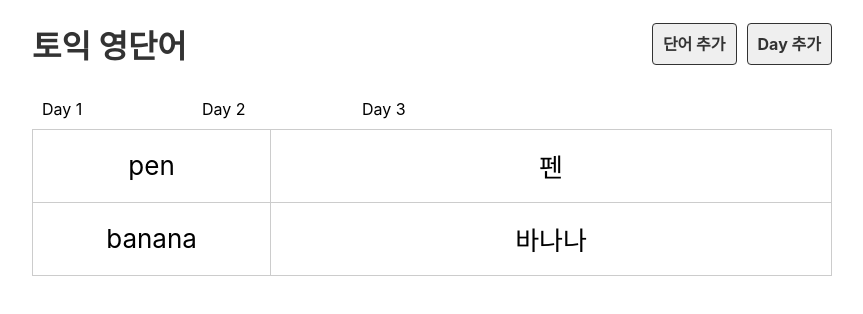
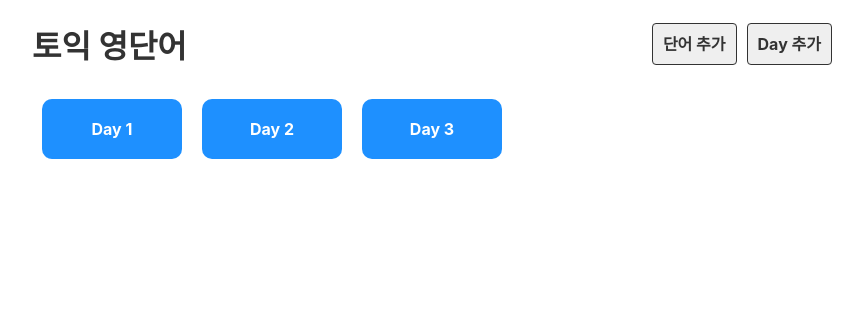
Before and after one commit to Yuyeseul/react_voca, a JavaScript app: page / in a window 1280 px wide. Shown: the top 314 px of the page, without its empty margins (208-1071 px from the left). Built offline with nearby package versions, Linux system fonts and the light colour scheme; the HTML template or start-up script is replaced by a standard one.

Commit message:
라우터 구현 react-router-dom
BrowserRouter, Route, Switch

```diff
--- a/src/App.js
+++ b/src/App.js
@@ -1,14 +1,21 @@
 import Header from './component/Header';
 import DayList from './component/DayList';
 import Day from './component/Day';
+import { BrowserRouter, Route, Routes } from 'react-router-dom';
+import EmptyPage from './component/EmptyPage';
 
 function App() {
   return (
-    <div className="App">
-      <Header />
-      <DayList />
-      <Day />
-    </div>
+    <BrowserRouter>
+      <div className="App">
+        <Header />
+        <Routes>
+          <Route exact path="/" element={<DayList />}></Route>
+          <Route path="/day/:day" element={<Day />}></Route>
+          <Route path="/*" element={<EmptyPage />}></Route>
+        </Routes>
+      </div>
+    </BrowserRouter>
   );
 }
 
--- a/src/component/Day.js
+++ b/src/component/Day.js
@@ -1,13 +1,12 @@
 import dummy from '../db/data.json';
+import { useParams } from 'react-router-dom';
 
 export default function Day() {
-  //dummy.words
-  const day = 2;
-  const wordList = dummy.words.filter((word) => word.day === day);
-  console.log(wordList);
-
+  const { day } = useParams(); //문자자
+  const wordList = dummy.words.filter((word) => word.day === Number(day)); //day 는 숫자라 Number
   return (
     <>
+      <h2>Day {day}</h2>
       <table>
         <tbody>
           {wordList.map((word) => (
--- a/src/component/DayList.js
+++ b/src/component/DayList.js
@@ -1,3 +1,4 @@
+import { Link } from 'react-router-dom';
 import dummy from '../db/data.json';
 
 export default function DayList() {
@@ -5,9 +6,10 @@
   return (
     <ul className="list_day">
       {dummy.days.map((day) => (
-        <li key={day.id}>Day {day.day}</li>
+        <li key={day.id}>
+          <Link to={`/day/${day.day}`}>Day {day.day}</Link>
+        </li>
       ))}
-      <li></li>
     </ul>
   );
 }
--- /dev/null
+++ b/src/component/EmptyPage.js
@@ -0,0 +1,10 @@
+import { Link } from 'react-router-dom';
+
+export default function EmptyPage() {
+  return (
+    <>
+      <h2>잘못된 접근입니다.</h2>
+      <Link to="/">돌아가기</Link>
+    </>
+  );
+}
--- a/src/component/Header.js
+++ b/src/component/Header.js
@@ -1,8 +1,10 @@
+import { Link } from 'react-router-dom';
+
 export default function Header() {
   return (
     <div className="header">
       <h1>
-        <a href="/">토익 영단어</a>
+        <Link to="/">토익 영단어</Link>
       </h1>
       <div className="menu">
         <a href="#x" className="link">
```
